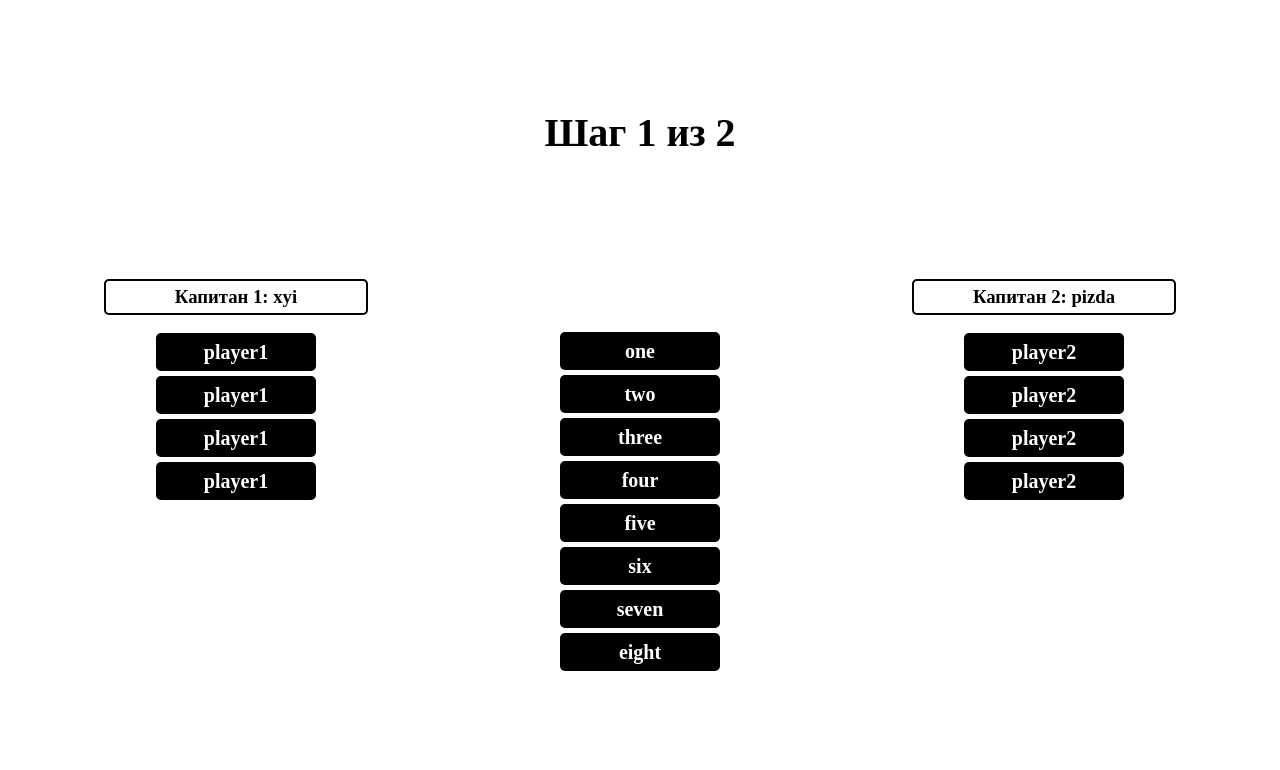
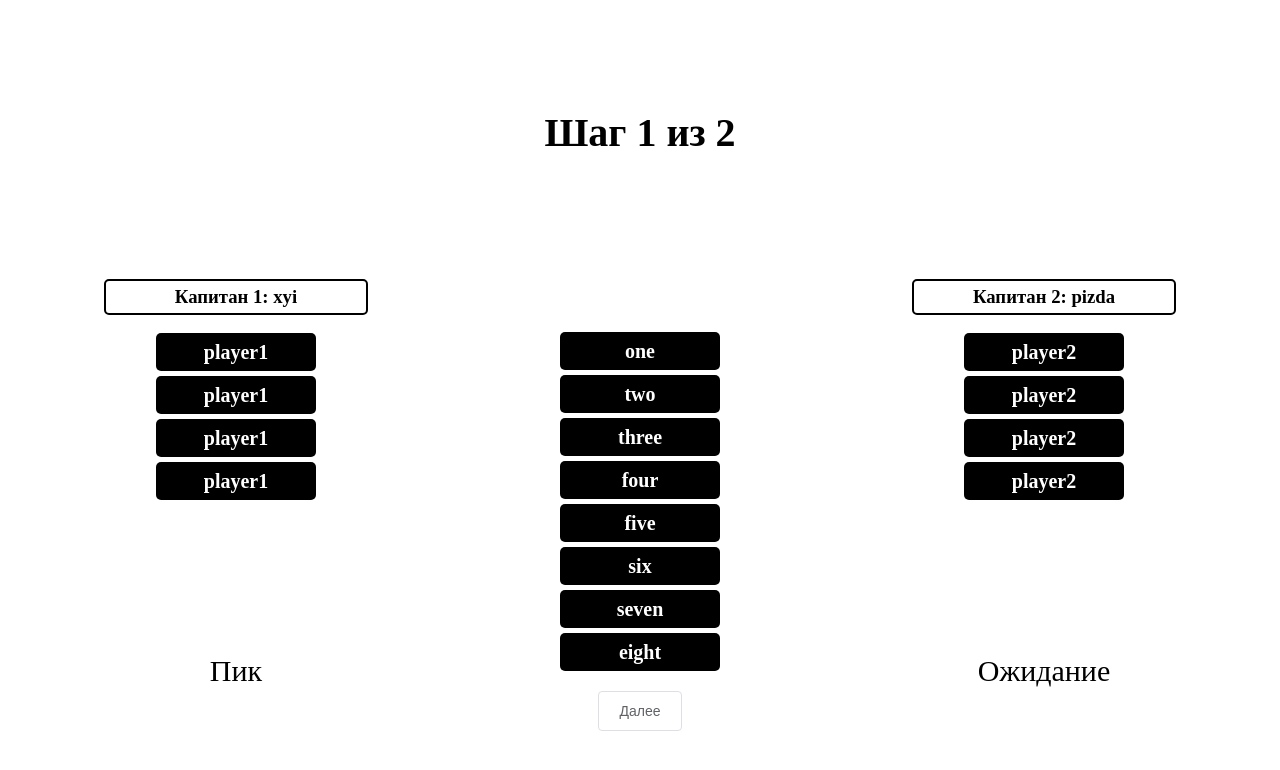
Before and after one commit to Rovniy/csgo_tournament, a Nuxt app: page /players in a window 1280 px wide. Shown: the top 770 px of the page. Built offline with nearby package versions, Linux system fonts and the light colour scheme; no server answers.

Commit message:
add maps page

```diff
--- /dev/null
+++ b/pages/maps.vue
@@ -0,0 +1,146 @@
+<template>
+  <div class="container">
+    <h1 class="title">Шаг 2 из 2</h1>
+    <div class="block-maps">
+
+      <div class="block-maps__left">
+        <h3 class="block-maps_title">Капитан 1: {{captain1}}</h3>
+        <span v-show="true" class="block-maps_text">Пик</span>
+        <span v-show="!true" class="block-maps_text">Ожидание</span>
+      </div>
+
+      <div class="block-maps__middle">
+        <ul class="block-maps__list">
+          <li class="block-maps__list_item" :class="{'block-maps__list_item_banned': map.banned}" v-for="(map, index) in maps" :key="index" @click="banMap(index)">{{map.name}}</li>
+        </ul>
+      </div>
+
+      <div class="block-maps__right">
+        <h3 class="block-maps_title">Капитан 2: {{captain2}}</h3>
+        <span v-show="!true" class="block-maps_text">Пик</span>
+        <span v-show="true" class="block-maps_text">Ожидание</span>
+      </div>
+
+    </div>
+  </div>
+</template>
+
+<script>
+export default {
+    data() {
+        return {
+            captain1: 'xyi',
+            captain2: 'pizda',
+            maps: [
+                {
+                    name: 'de_dust2',
+                    banned: false
+                },
+                {
+                    name: 'de_mirage',
+                    banned: false
+                },
+                {
+                    name: 'de_nuke',
+                    banned: false
+                },
+                {
+                    name: 'de_train',
+                    banned: false
+                },
+                {
+                    name: 'de_inferno',
+                    banned: false
+                },
+                {
+                    name: 'de_vertigo',
+                    banned: false
+                },
+                {
+                    name: 'de_overpass',
+                    banned: false
+                },
+
+            ]
+        }
+    },
+    methods: {
+      banMap(index) {
+
+      }
+    }
+}
+</script>
+
+<style lang="sass" scoped>
+.container
+  padding-top: 70px
+  display: flex
+  flex-direction: column
+  align-items: center
+.title
+  font-size: 40px
+  line-height: 55px
+  margin-bottom: 100px
+.block-maps
+  width: 100%
+  display: flex
+  flex-direction: row
+  justify-content: space-around
+
+  &__left, &__right
+    position: relative
+
+  &_title
+    border: 2px solid black
+    border-radius: 5px
+    padding: 5px
+    width: 250px
+    text-align: center
+
+  &__list
+    padding: 52px 0 0 0
+    list-style-type: none
+    font-size: 20px
+    line-height: 28px
+    font-weight: bold
+
+
+    &_item
+      margin-bottom: 5px
+      width: 150px
+      text-align: center
+      padding: 5px
+      border-radius: 5px
+      color: white
+      background-color: orangered
+      cursor: pointer
+
+      &_banned
+        background-color: orange
+        color: #7F828B
+        cursor: not-allowed
+        position: relative
+        &::before
+          content: ''
+          position: absolute
+          top: calc(50% - 2px)
+          left: 0
+          width: 100%
+          height: 2px
+          background-color: black
+          transform: rotate(10deg)
+
+  &_text
+    position: absolute
+    bottom: 0
+    left: 0
+    right: 0
+    margin: auto
+    font-size: 30px
+    text-align: center
+    line-height: 40px
+    border-radius: 10px
+
+
+</style>
--- a/pages/players.vue
+++ b/pages/players.vue
@@ -8,6 +8,8 @@
         <ul class="block-pickers__side__list">
           <li class="block-pickers__side__list_item" v-for="(player, index) in team1" :key="index" @click="removePlayerTeam1(index)">{{player}}</li>
         </ul>
+        <span v-show="true" class="block-pickers__side_text">Пик</span>
+        <span v-show="!true" class="block-pickers__side_text">Ожидание</span>
       </div>
 
       <div class="block-pickers__players">
@@ -21,8 +23,12 @@
         <ul class="block-pickers__side__list">
           <li class="block-pickers__side__list_item" v-for="(player, index) in team2" :key="index" @click="removePlayerTeam2(index)">{{player}}</li>
         </ul>
+        <span v-show="!true" class="block-pickers__side_text">Пик</span>
+        <span v-show="true" class="block-pickers__side_text">Ожидание</span>
       </div>
     </div>
+
+    <button class="el-button" @click="nextStep">Далее</button>
   </div>
 </template>
 
@@ -65,8 +71,10 @@ export default {
       },
       removePlayerTeam2(index) {
 
+      },
+      nextStep() {
+
       }
-
   }
 }
 </script>
@@ -87,6 +95,8 @@ export default {
   flex-direction: row
   justify-content: space-around
 
+  &__left, &__right
+    position: relative
 
   &_title
     border: 2px solid black
@@ -115,9 +125,20 @@ export default {
         background-color: black
         cursor: pointer
 
-  &__side__list
-    padding-top: 0
-    width: fit-content
-    margin: 0 auto
+  &__side
+    &__list
+      padding-top: 0
+      width: fit-content
+      margin: 0 auto
 
+    &_text
+      position: absolute
+      bottom: 0
+      left: 0
+      right: 0
+      margin: auto
+      font-size: 30px
+      text-align: center
+      line-height: 40px
+      border-radius: 10px
 </style>
```
